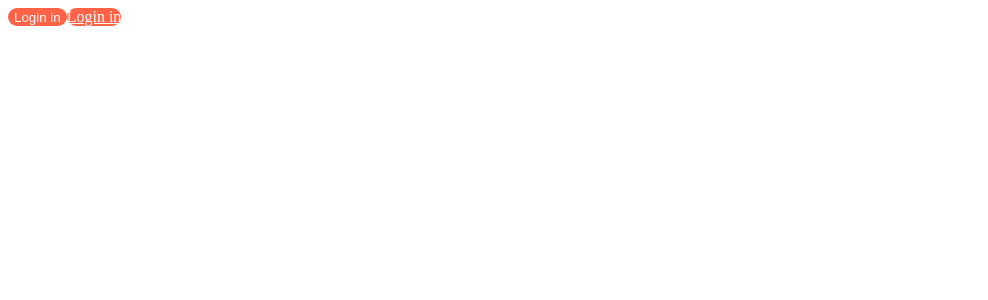
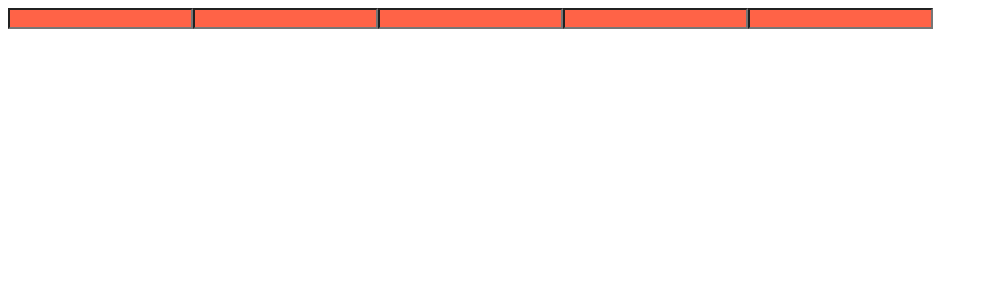
Before and after one commit to NewTurn2017/REACT-MASTER, a React (Create React App) app: page / in a window 1280 px wide. Shown: the top 300 px of the page, without its empty margins (0-988 px from the left). Built offline with nearby package versions, Linux system fonts and the light colour scheme.

Commit message:
23-01-02: styled extending add attrs

```diff
--- a/src/App.js
+++ b/src/App.js
@@ -3,20 +3,18 @@
 const Father = styled.div`
   display: flex;
 `
-const Btn = styled.button`
-  color: white;
+const Input = styled.input.attrs({ required: true })`
   background-color: tomato;
-  border: 0;
-  border-radius: 15px;
 `
 
 function App() {
   return (
     <Father>
-      <Btn>Login in</Btn>
-      <Btn as="a" href="/">
-        Login in
-      </Btn>
+      <Input />
+      <Input />
+      <Input />
+      <Input />
+      <Input />
     </Father>
   )
 }
```
